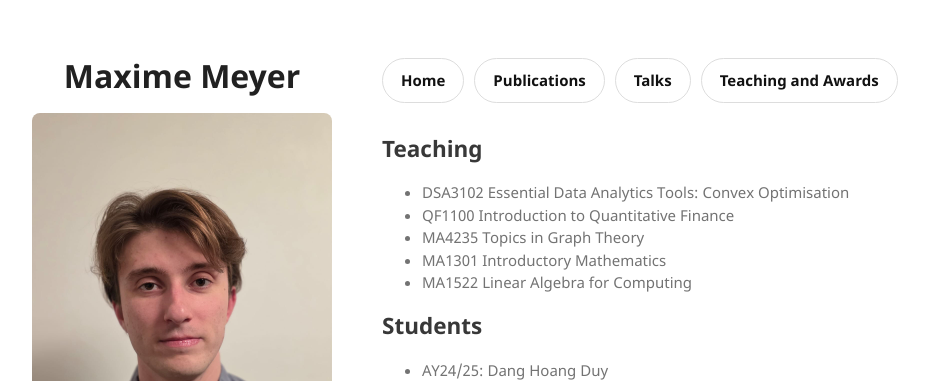
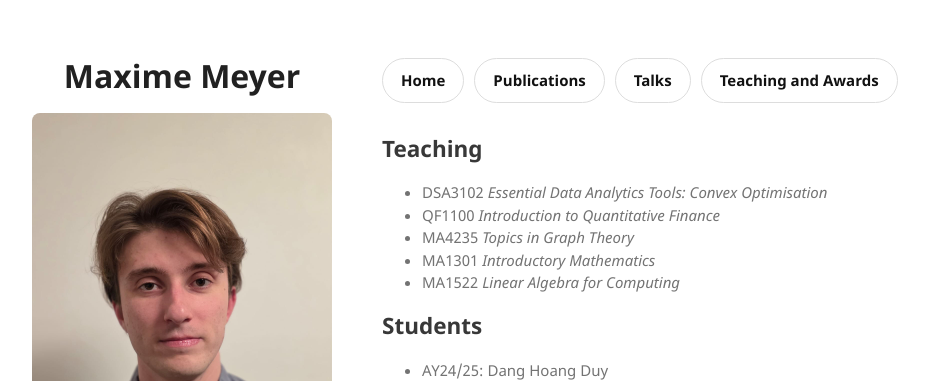
Before and after one commit to meyermaxime/meyermaxime.github.io, a Jekyll site: the page built from p_others.html, in a window 1280 px wide. Shown: the top 381 px of the page, without its empty margins (128-1057 px from the left). Built offline with Jekyll 4.4.1, drawn with Linux system fonts in a browser that asks for light colours.

```diff
--- a/p_others.html
+++ b/p_others.html
@@ -6,11 +6,11 @@ title: Others
 
 <h2 id="teaching">Teaching</h2>
 <ul>
-  <li>DSA3102 Essential Data Analytics Tools: Convex Optimisation</li>
-  <li>QF1100 Introduction to Quantitative Finance</li>
-  <li>MA4235 Topics in Graph Theory</li>
-  <li>MA1301 Introductory Mathematics</li>
-  <li>MA1522 Linear Algebra for Computing</li>
+  <li>DSA3102 <em>Essential Data Analytics Tools: Convex Optimisation</em></li>
+  <li>QF1100 <em>Introduction to Quantitative Finance</em></li>
+  <li>MA4235 <em>Topics in Graph Theory</em></li>
+  <li>MA1301 <em>Introductory Mathematics</em></li>
+  <li>MA1522 <em>Linear Algebra for Computing</em></li>
 </ul>
 
 <h2 id="students">Students</h2>
```
